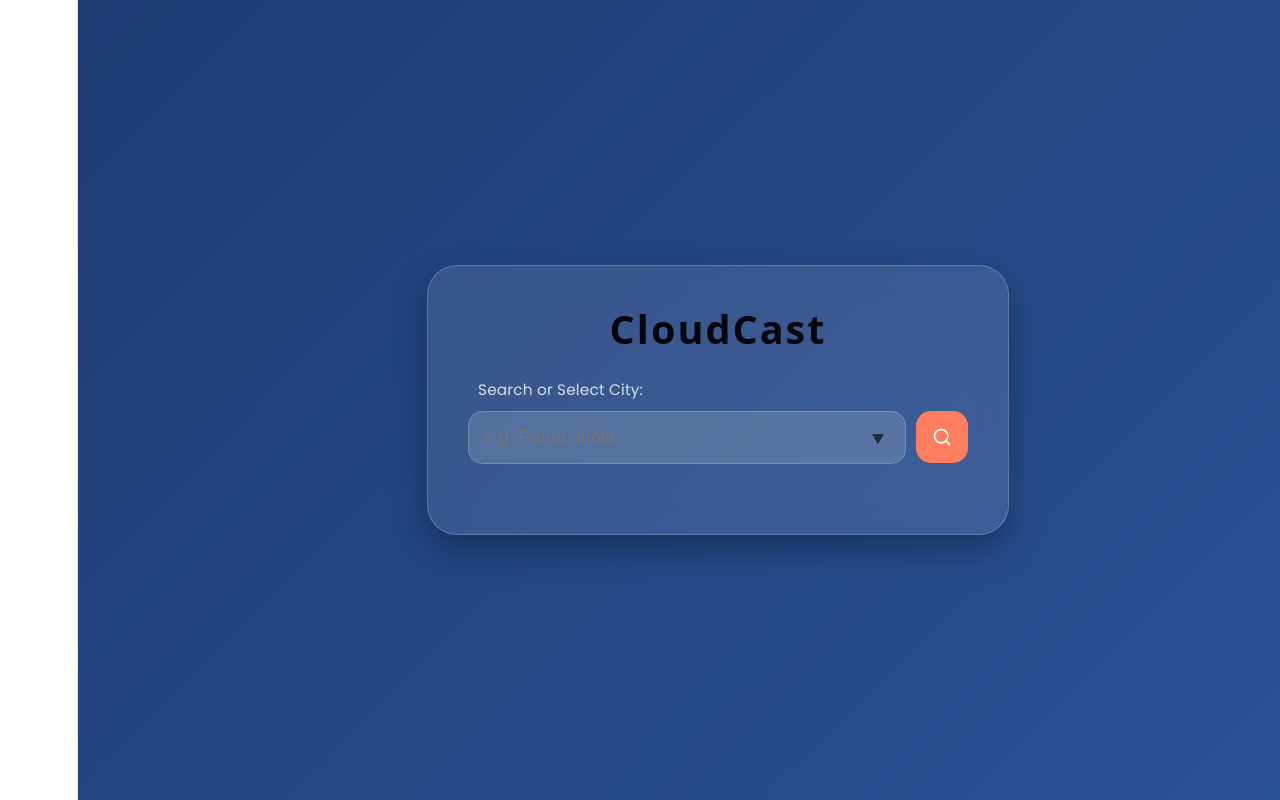
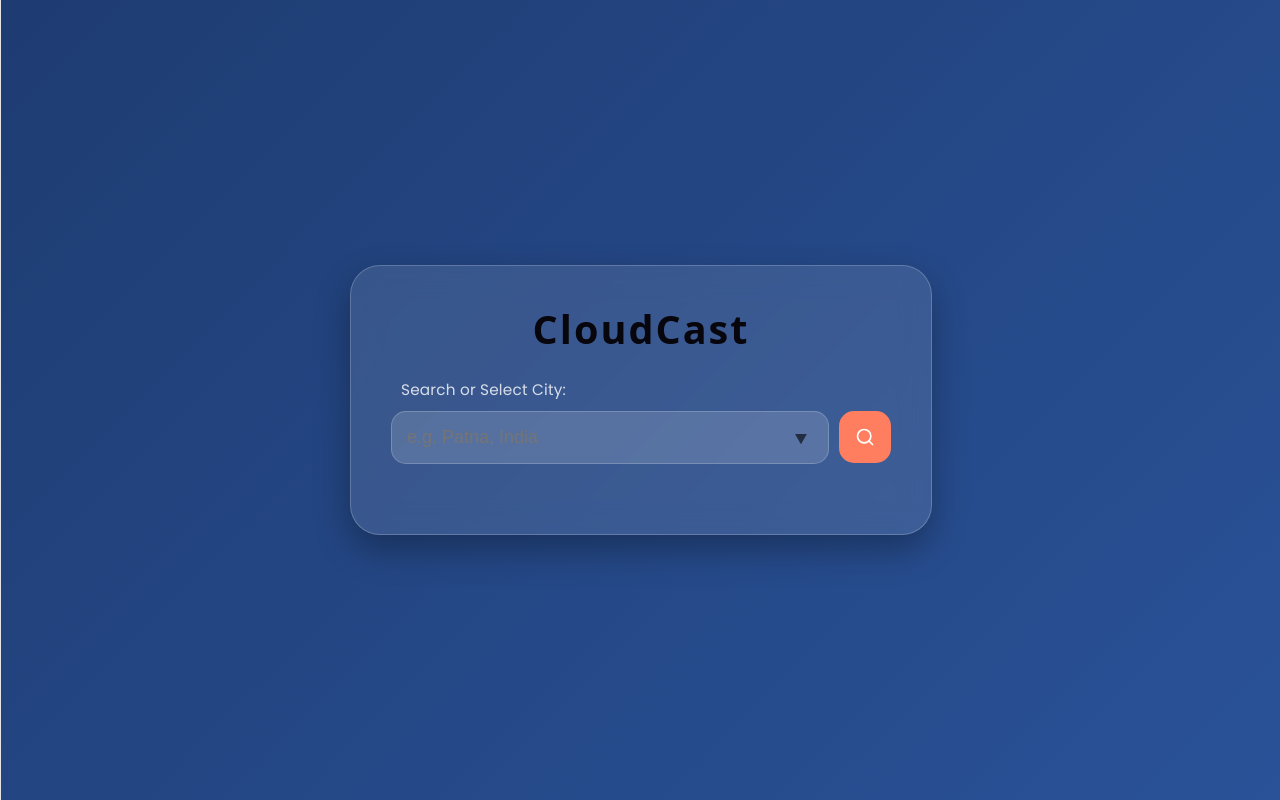
Before and after one commit to salmon6934/weather-app, a React (Vite) app: page / in a window 1280 px wide. Built offline with nearby package versions, Linux system fonts and the light colour scheme.

Commit message:
fixed viewport issue

```diff
--- a/src/App.css
+++ b/src/App.css
@@ -157,7 +157,7 @@ body, html {
   background: rgba(255, 255, 255, 0.15);
   border-radius: 20px;
   padding: 20px;
-  margin-top: 30px;
+  margin-top: 45px;
 }
 
 .col {
--- a/src/index.css
+++ b/src/index.css
@@ -55,7 +55,7 @@ body {
 }
 
 #root {
-  width: 1126px;
+  width: 100%;
   max-width: 100%;
   margin: 0 auto;
   text-align: center;
```
